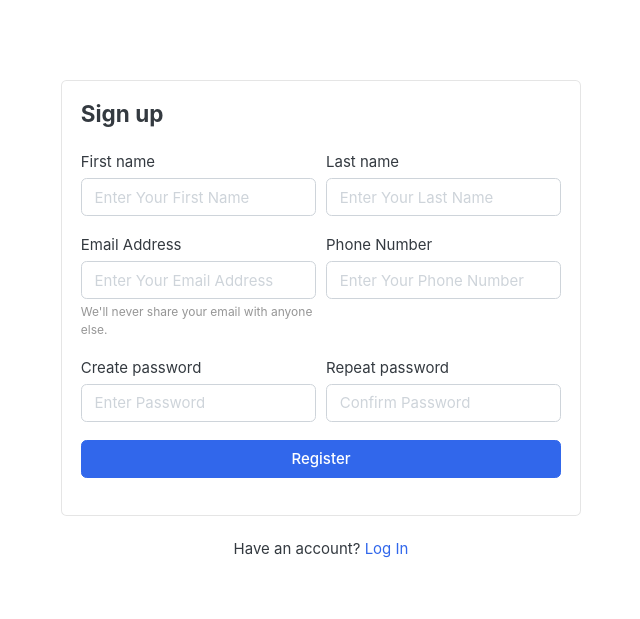
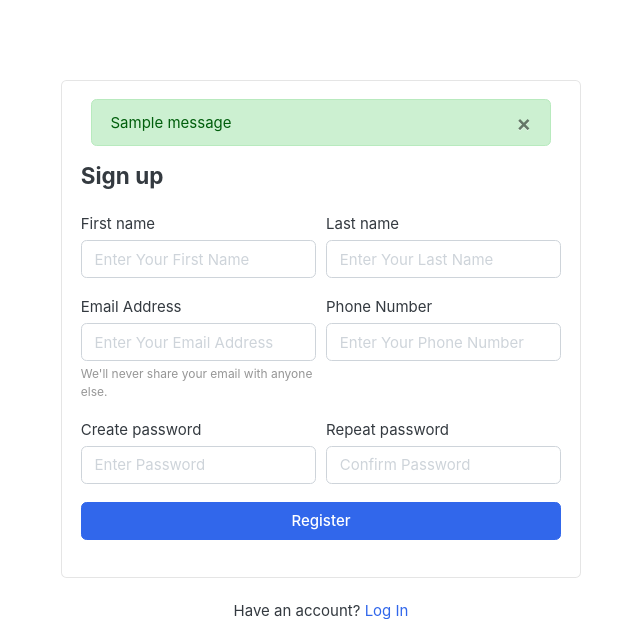
Before and after one commit to OwaisAttaey/storage_world, a Django app: page /accounts/register/ in a window 1280 px wide. Shown: the part 118-737 px from the top of the page, without its empty margins (319-959 px from the left). Run offline with Django 3.2, Linux system fonts and the light colour scheme; data comes from the database, SQL or seed files in the repository; both versions use the stored data as it was after the commit; tables that the repository leaves empty hold one stand-in row (values such as "Sample post"); one stand-in notice (Sample message) is shown; some libraries are stand-ins or nearby versions; some web fonts are replaced.

Commit message:
created alert message for successful registration

```diff
--- a/accounts/views.py
+++ b/accounts/views.py
@@ -1,7 +1,7 @@
-from django.shortcuts import render
+from django.shortcuts import render, redirect
 from .forms import RegistrationForm
 from .models import Account
-
+from django.contrib import messages
 # Create your views here.
 
 def register(request):
@@ -22,6 +22,8 @@ def register(request):
                 password=password)
             user.phone_number = phone_number
             user.save()
+            messages.success(request, 'Registration Successful.')
+            return redirect('register')
     else:
         form = RegistrationForm()
     context = {
--- a/storageworld/settings.py
+++ b/storageworld/settings.py
@@ -229,3 +229,8 @@ STATICFILES_DIRS = ['storageworld/static',]
 # Media Folder Settings
 MEDIA_URL = '/media/'
 MEDIA_ROOT = BASE_DIR / 'media'
+
+from django.contrib.messages import constants as messages
+MESSAGE_TAGS = {
+    messages.ERROR: 'danger',
+}
--- a/templates/accounts/register.html
+++ b/templates/accounts/register.html
@@ -8,6 +8,7 @@
     <!-- ============================ COMPONENT REGISTER   ================================= -->
         <div class="card mx-auto" style="max-width:520px; margin-top:40px;">
           <article class="card-body">
+            {% include 'includes/alerts.html'%}
             <header class="mb-4"><h4 class="card-title">Sign up</h4></header>
             <form action="{% url 'register'%}" method="POST">
                 {% csrf_token %}
--- /dev/null
+++ b/templates/includes/alerts.html
@@ -0,0 +1,13 @@
+{% if messages %}
+
+    <div id="message" class="container">
+    {% for message in messages %}
+    <div {% if message.tags %} class="alert alert-{{ message.tags }}"{% endif %} role="alert">
+        <button type="button" class="close" data-dismiss="alert"><span aria-hidden="true">&times;</span></button>
+         {% if message.level == DEFAULT_MESSAGE_LEVELS.ERROR %}Important: {% endif %}
+         {{ message }}
+    </div>
+    </div>
+    {% endfor %}
+
+{% endif %}
```
Also changed, not shown: db.sqlite3.
